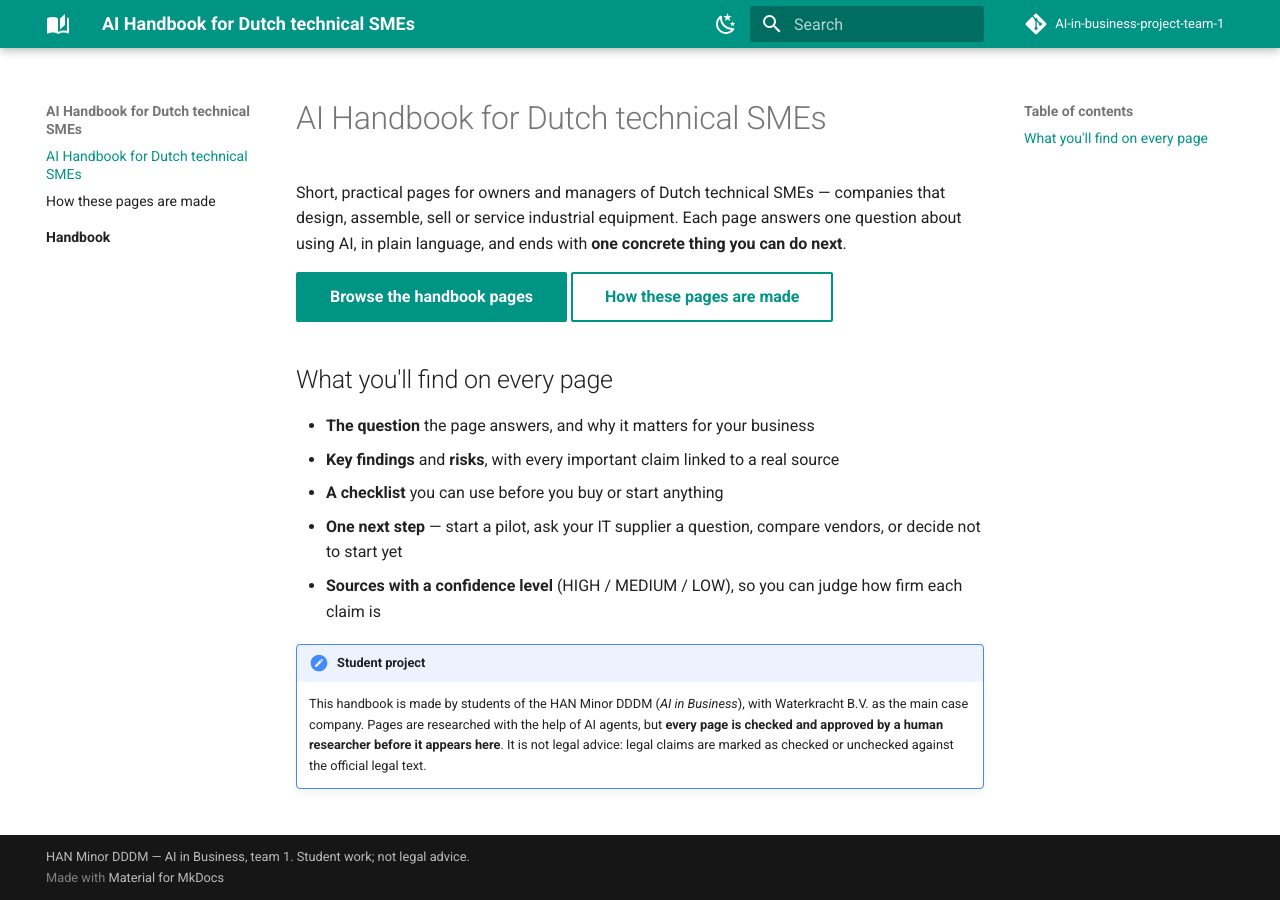
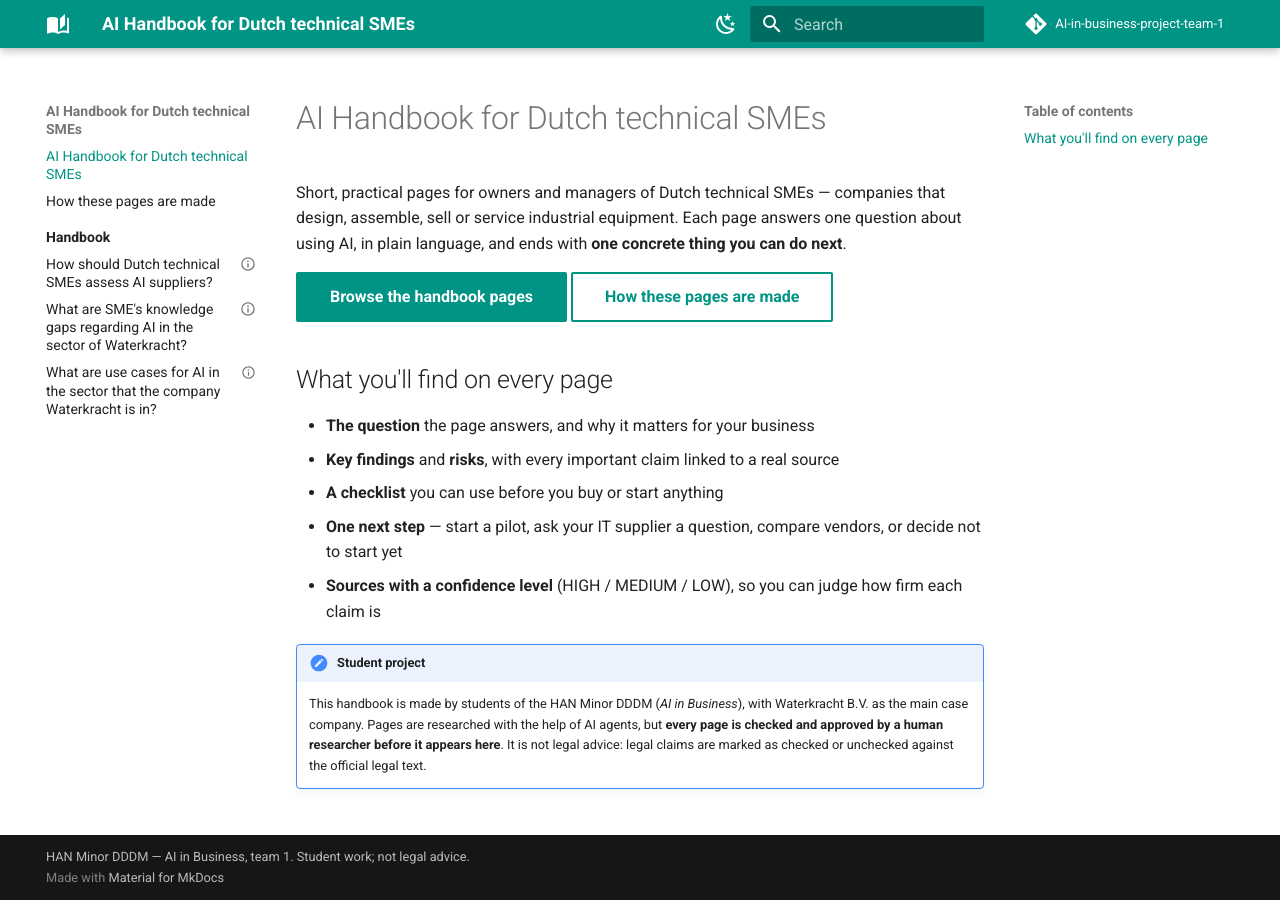
Before and after one commit to tijnpeters/AI-in-business-project-team-1, an MkDocs documentation site: the page built from docs/index.md, in a window 1280 px wide. Built offline with MkDocs 1.6.1 and Material for MkDocs 9.7.7, drawn with Linux system fonts in a browser that asks for light colours; comment, search, counter and statistics services are not loaded; some of the changed lines change nothing that is shown.

Commit message:
Publish 3 approved handbook pages

```diff
--- /dev/null
+++ b/docs/handbook/how-should-dutch-technical-smes-assess-ai-suppliers.md
@@ -0,0 +1,48 @@
+---
+title: How should Dutch technical SMEs assess AI suppliers?
+status: APPROVED
+---
+<!-- published-by: publish_wiki.py -->
+
+# How should Dutch technical SMEs assess AI suppliers?
+
+!!! warning "Overall confidence: MEDIUM"
+    Approved by **Kyran Weijman** on 2026-10-19.
+    Research last updated 2026-10-05.
+
+
+## Research question
+How should Dutch technical SMEs assess AI suppliers?
+
+## Business relevance
+Waterkracht B.V. and similar Dutch technical SMEs (equipment design, assembly, sales, service) increasingly buy AI-based tools from outside suppliers (e.g. predictive maintenance, quality inspection, planning software) rather than building AI in-house. Choosing the wrong supplier can mean unreliable results, legal exposure, or wasted budget the company cannot easily recover. A simple, low-cost way to check a supplier before signing a contract is directly useful to an SME owner with no in-house AI or legal team.
+
+## Key findings
+- Two Dutch methodologies were evaluated: the ECP "Artificial Intelligence Impact Assessment" (2018) and the Rijksoverheid "AI Impact Assessment 2.0" (December 2024). Both are **self-assessment tools for organisations deploying AI**, not supplier-vetting checklists. Neither gives a ready-made list of criteria for comparing AI suppliers.
+- The ECP tool states that "the provider and producer of the AI solution must ensure that a number of technical preconditions are met (for example, integrity of data, safety and continuity), but must also offer facilities allowing the organisation deploying the AI to take responsibility and to be transparent about the consequences." This is the only direct statement found on what a buyer should expect from a supplier. The tool also notes it "can also be used by developers of AI to test applications," meaning an SME could in principle ask a supplier to run through it too.
+- The Rijksoverheid AI Impact Assessment 2.0 touches supplier questions only briefly: it asks, when a system is built by an external party, "what are the contractual arrangements?" It also lists an Annex 2, "Questions for developers (providers) of high-risk AI systems," but the content of that annex was not available in the material reviewed, so its actual questions are not stated here.
+- The Rijksoverheid tool is built around the finalised EU AI Act risk categories (Regulation (EU) 2024/1689) (unchecked against primary legal text). This makes it more current than the 2018 ECP tool, which predates the AI Act entirely.
+- Both tools assume a multidisciplinary project team (e.g. CIO, CISO, legal, privacy, ethics advisor for the government tool). Not stated whether either tool offers a lighter version for a small company without these roles. This is a real feasibility gap for an SME: most technical SMEs do not have a privacy officer or in-house jurist.
+- No source reviewed gives concrete, ready-to-use supplier-comparison criteria (price, contract terms, data ownership, technical due diligence, vendor lock-in, support/SLA). Not stated in either source.
+
+## Risks
+- Relying only on these two tools could give a false sense of thoroughness: they assess *whether to use AI responsibly inside your own organisation*, not *whether this particular supplier is trustworthy*.
+- The ECP tool is from 2018 and does not address the EU AI Act, generative AI, or current supplier-risk practices (unchecked against primary legal text).
+- If an SME signs a contract with an AI supplier without confirming data integrity, safety, continuity and transparency arrangements (as the ECP document flags), it may unknowingly take on legal or operational responsibility that the supplier should share (unchecked against primary legal text).
+- The AI Act risk-category framing in the 2024 Rijksoverheid tool may apply differently depending on whether the SME is the "deployer" or the supplier is the "provider" under the Act; this distinction carries legal obligations (unchecked against primary legal text). Not stated in detail in the material reviewed.
+- Using a government or multi-stakeholder tool built for large organisations "as-is" may overwhelm a small team and cause the assessment to be skipped altogether.
+
+## Checklist
+For a technical SME owner evaluating an AI supplier, based only on what the sources state:
+1. Ask the supplier directly how they ensure data integrity, safety and continuity of the AI solution (per ECP, 2018).
+2. Ask the supplier what facilities they offer so your company can take responsibility and be transparent about the AI's consequences (per ECP, 2018).
+3. If the system is built or hosted by an external party, get the contractual arrangements in writing before go-live (per Rijksoverheid AI Impact Assessment 2.0, Dec 2024).
+4. Check whether the supplier is a "provider" under the EU AI Act and what risk category the system falls into; confirm this with legal advice, not with this handbook (unchecked against primary legal text).
+5. Do not assume either tool reviewed here gives a complete supplier checklist — treat both as a starting point only.
+
+## Next action
+Ask your IT or operations lead to request, in writing, the data-integrity, safety, continuity and transparency arrangements from each AI supplier under consideration, before any contract is signed.
+
+## Source list with confidence
+- Artificial Intelligence Impact Assessment (English version), ECP | Platform for the Information Society, 2018 - https://ecp.nl/wp-content/uploads/2019/01/Artificial-Intelligence-Impact-Assessment-English.pdf - Confidence: MEDIUM
+- AI Impact Assessment 2.0: Het hulpmiddel voor een betrouwbaar AI-project (version 2.0, December 2024), Ministry of Infrastructure and Water Management (Rijksoverheid/IenW) - rijksoverheid.nl (binaries path as given in evaluation) - Confidence: MEDIUM
--- a/docs/handbook/index.md
+++ b/docs/handbook/index.md
@@ -2,6 +2,10 @@
 
 Every page below has been reviewed and approved by a researcher. Each one ends with one concrete next step.
 
-*No pages have been approved yet.*
+| Page | Confidence | Approved |
+|---|---|---|
+| [How should Dutch technical SMEs assess AI suppliers?](how-should-dutch-technical-smes-assess-ai-suppliers.md) | MEDIUM | 2026-10-19 |
+| [What are SME's knowledge gaps regarding AI in the sector of Waterkracht?](what-are-sme-s-knowledge-gaps-regarding-ai-in-the-sector-of-.md) | MEDIUM | 2026-10-19 |
+| [What are use cases for AI in the sector that the company Waterkracht is in?](what-are-use-cases-for-ai-in-the-sector-that-the-company-wat.md) | LOW | 2026-10-19 |
 
-*List generated 2026-10-12.*
+*List generated 2026-10-19.*
--- /dev/null
+++ b/docs/handbook/what-are-sme-s-knowledge-gaps-regarding-ai-in-the-sector-of-.md
@@ -0,0 +1,60 @@
+---
+title: What are SME's knowledge gaps regarding AI in the sector of Waterkracht?
+status: APPROVED
+---
+<!-- published-by: publish_wiki.py -->
+
+# What are SME's knowledge gaps regarding AI in the sector of Waterkracht?
+
+!!! warning "Overall confidence: MEDIUM"
+    Approved by **Kyran Weijman** on 2026-10-19.
+    Research last updated 2026-10-07.
+
+
+## AI Knowledge Gaps for SMEs in the Waterkracht Sector
+
+## Research question
+What are SME's knowledge gaps regarding AI in the sector of Waterkracht?
+
+## Business relevance
+Waterkracht B.V. designs, assembles, sells and services industrial equipment. Across Europe and the Netherlands, SMEs in comparable technical and manufacturing sectors are adopting AI more slowly than larger firms. Understanding exactly which knowledge gaps hold back adoption helps Waterkracht decide where to invest first: training, data cleanup, or external advice. No source reviewed names Waterkracht, hydropower, or water-technology equipment specifically. All findings below come from general SME, manufacturing, or Dutch-economy research and must be treated as indicative, not sector-confirmed.
+
+## Key findings
+
+- **Dutch AI adoption is still low for small firms.** Among Dutch microbusinesses (2-9 employees), AI use rose from 6.8% (2023) to 13.8% (2025). Adoption grows with firm size: 11.6% at 2 employees up to 19.0% at 5-9 employees, and 29.8% for firms with 10-249 employees. Construction (4.6%) and hospitality (4.2%) show low adoption; no figure is given for industrial equipment manufacturing or water technology (CBS, 2026).
+
+- **Three recurring adoption barriers in manufacturing SMEs.** A German study of manufacturing SMEs (mechanical engineering, metal, plastics, electronics, automotive parts - not hydropower) found three dominant gaps: lack of in-house AI expertise or resources (72% of respondents), incompatibility of AI with existing systems/software (54%), and poor availability or quality of data (53%) (Knoblach et al., 2025). These are general manufacturing findings, not Dutch or water-sector specific, but the three categories - people, IT systems, data - are a useful checklist for any SME, including Waterkracht.
+
+- **Dutch policy research confirms the same pattern.** A Dutch Ministry of Economic Affairs-commissioned study found "lack of knowledge and skills" (gebrek aan kennis en vaardigheden) is a key barrier to AI adoption in Dutch SMEs, alongside limited digitalization, cost, and fear of job loss. Technical sectors (technische sectoren) and small firms lag due to lack of time, resources, or expertise. SMEs often lack insight into what AI can concretely offer their business, lack structured data, and lack technical, legal, and organizational knowledge. Experts say developing a vision/strategy is the most critical first step (Vankan et al., Dialogic, 2025). The report does not name Waterkracht or the hydropower sector.
+
+- **Specific gap areas named by a national training initiative.** Smart Industry NL, with FME, AIC4NL and AI-Certified, launched a free online AI learning platform for the Dutch manufacturing industry. By building role-based courses on basic AI literacy, the EU AI Act's impact on companies, and human-AI collaboration, the initiative implies these are the gaps Dutch manufacturing SMEs currently have (Smart Industry NL, undated). This is a promotional announcement, not a study, so treat the implied gaps as plausible, not proven.
+
+- **Trust, security and ethics gaps in generative AI.** An academic framework paper states that SMEs generally "lack comprehensive understanding of how to securely and responsibly implement AI technologies within their operational contexts," pointing to gaps in AI/LLM security, ethical use, and risk management (Sarker et al., 2025). This is generic across sectors and not verified with sector-specific data in what was reviewed.
+
+## Risks
+- Acting on these findings as if they describe Waterkracht directly would be a mistake: none of the five sources mention Waterkracht, hydropower, or water-technology equipment. Extrapolating general manufacturing or Dutch SME findings to Waterkracht's specific situation is "not stated" and should be checked internally.
+- Any reference above to the EU AI Act reflects only a training-platform announcement's framing of the law's relevance, not a legal analysis (unchecked against primary legal text).
+- Two sources (Smart Industry NL, Sarker et al.) have a built-in promotional or self-interest angle (selling a training platform or a proposed framework), which may overstate the size of the gap they claim to solve.
+- The Dialogic/Ministry of Economic Affairs study's sample may be biased toward SMEs already engaged with AI support programs (its own stated limitation), which could understate the true gap for average technical SMEs.
+- The Bamberg/manufacturing-SME percentages (72%, 54%, 53%) come from a German regional study, not a Dutch or water-sector sample; applying these numbers directly to Waterkracht is not supported by the source.
+
+## Checklist
+Use this as a starting self-check for Waterkracht, based on the gap categories found above:
+
+- [ ] Do we have at least one person who understands, in practical terms, what AI can and cannot do for our equipment business? (expertise gap)
+- [ ] Have we checked whether AI tools would work with our current software and machines, or would require new IT investment? (compatibility gap)
+- [ ] Do we have clean, structured, accessible data (e.g. machine logs, maintenance records, sales data) that an AI tool could actually use? (data gap)
+- [ ] Do we understand what the EU AI Act might require from a company like ours? (unchecked against primary legal text)
+- [ ] Do we have a basic vision or strategy for why we would use AI, beyond "everyone else is doing it"?
+- [ ] Have we discussed security, data protection, and responsible use before trying any AI tool, including generative AI/chatbots?
+
+## Next action
+Ask the IT or operations lead at Waterkracht to walk through the checklist above in a one-hour internal meeting, and write down, honestly, which boxes are unchecked - this is the cheapest possible way to find out which specific knowledge gap to address first, before spending money on training or tools.
+
+## Source list with confidence
+
+- Gebruik van AI-technologie door Nederlandse microbedrijven (CBS) - https://www.cbs.nl/nl-nl/longread/rapportages/2026/gebruik-van-ai-technologie-door-nederlandse-microbedrijven/2-gebruik-ai-technologie - Confidence: MEDIUM
+- The SME AI Experience Center: Overcoming AI Adoption Barriers for SMEs in Industrial Production - https://link.springer.com/article/10.1007/s13218-025-00899-4 - Confidence: MEDIUM
+- New AI learning platform with certification available for the manufacturing industry (Nieuw AI-leerplatform met certificering beschikbaar voor de maakindustrie) - https://smartindustry.nl/nieuw-ai-leerplatform-met-certificering-beschikbaar-voor-de-maakindustrie - Confidence: MEDIUM
+- SME-TEAM: Leveraging Trust and Ethics for Secure and Responsible Use of AI and LLMs in SMEs - https://arxiv.org/pdf/2509.10594 - Confidence: MEDIUM
+- Onderzoek AI-gebruik in het mkb: Ambitie of aarzeling? (Dialogic, for Ministerie van Economische Zaken) - https://dialogic.nl/wp-content/uploads/2025/11/onderzoek-ai-gebruik-in-het-mkb.pdf - Confidence: HIGH
--- /dev/null
+++ b/docs/handbook/what-are-use-cases-for-ai-in-the-sector-that-the-company-wat.md
@@ -0,0 +1,66 @@
+---
+title: What are use cases for AI in the sector that the company Waterkracht is in?
+status: APPROVED
+---
+<!-- published-by: publish_wiki.py -->
+
+# What are use cases for AI in the sector that the company Waterkracht is in?
+
+!!! danger "Overall confidence: LOW"
+    Approved by **Kyran Weijman** on 2026-10-19.
+    Research last updated 2026-10-09.
+
+
+## AI Use Cases for Waterkracht B.V. (Industrial Equipment Sector)
+
+## Research question
+What are use cases for AI in the sector that the company Waterkracht is in?
+
+## Business relevance
+Waterkracht designs, assembles, sells and services industrial equipment. AI could help in two ways: making the equipment itself smarter, and making internal work (planning, quotes, service) faster. Before spending money or time, the owner needs a realistic picture of what is proven, what is vendor marketing, and what is still untested for a company of Waterkracht's size.
+
+## Key findings
+
+1. **Predictive maintenance for pumps and other equipment.** Several sources describe using sensor data (temperature, flow, pressure, vibration) and machine learning to predict equipment failure before it happens.
+   - A 2023 trade-magazine article describes two vendor case studies: a power-plant pump and an offshore oil & gas pump installation, where machine learning reportedly gave 1-5 days of early warning and avoided large losses. These examples use large-scale sensor networks (one case used over 30,000 sensor points) and are not shown to be realistic for an SME's scale or budget.
+   - A 2025 academic preprint built a predictive model for centrifugal pumps using time-series data. Results were moderate and got worse the further ahead the model tried to predict (about 69% detection rate at 5 minutes, dropping to about 49% at 30 minutes). This is an unreviewed preprint, so the results are not independently confirmed.
+   - A Dutch smart-manufacturing platform (Smart Industry NL) also lists predictive maintenance as a realistic starting point for manufacturers, stating it can be done "without large budgets, without data scientists" - but gives no evidence or cost figures to back this claim.
+
+2. **Computer vision for quality control.** The same Smart Industry NL page describes using cameras and AI to catch product defects that people miss. No cost, accuracy data, or case study is given.
+
+3. **AI-assisted production planning.** Smart Industry NL also mentions AI that helps plan production based on orders, capacity and material availability. Again, no implementation detail or evidence is given.
+
+4. **Generative AI for office tasks.** Smart Industry NL lists generative AI for drafting quotes, answering technical questions, and helping write software. This is presented as a low-cost, low-effort entry point, but without supporting evidence.
+
+5. **Sector-level framing from the industry association FME.** FME (the Dutch trade association for machine-building companies) describes AI and data technology in general terms as a way to work "more effectively and efficiently" ("effectiever en efficiënter") and make products "smarter" ("slimmer"). It names manufacturing, logistics, chemistry and robotics as sectors with potential, which overlaps with Waterkracht's field. However, this is promotional text about FME's own programs, not a list of concrete use cases.
+
+6. **Two intended sources could not be used.** A government report on AI use among Dutch SMEs ("Onderzoek AI-gebruik in het mkb: Ambitie of aarzeling?") and one other PDF source could not be read in usable text form. No findings from these could be extracted or checked. They should be re-attempted before being relied on.
+
+## Risks
+
+- Most concrete case studies found (power plant, offshore platform) are large-scale operations, not representative of an SME. Applying their results to Waterkracht without testing is risky.
+- The pump-maintenance trade article is written by a vendor selling that exact technology, so its savings figures and performance claims are self-reported and not independently checked.
+- The academic preprint is not yet peer-reviewed, and its accuracy drops the further ahead it tries to predict - it is not a ready-to-use product.
+- The two most "official"-sounding sources (FME, Smart Industry NL) describe benefits in general terms but give no cost, data requirement, or implementation detail suited to a small company.
+- One government source could not be read at all; its content, author, and date remain unconfirmed.
+- No source in this review discussed data protection or other legal obligations relevant to collecting sensor or customer data; if Waterkracht moves forward, legal requirements around data handling would need separate, direct legal review (unchecked against primary legal text).
+- No instruction-like or manipulative content was found in any of the fetched sources; all read as ordinary web/academic/magazine content.
+
+## Checklist
+Before starting any AI pilot, Waterkracht should check:
+- [ ] Do we already collect sensor data (temperature, pressure, flow, vibration) from equipment we service or sell? If not, predictive maintenance is not yet feasible.
+- [ ] Do we have historical records of past equipment failures to train or test a model against?
+- [ ] Is there a specific, recurring problem (e.g. repeat pump failures, slow quoting) worth solving, rather than "AI" as a goal in itself?
+- [ ] Have we asked at least one independent (non-vendor) expert or peer company about real-world cost and effort for a similar pilot?
+- [ ] Do we understand what customer or sensor data would need to be stored or shared, and who is responsible for checking data protection rules (unchecked against primary legal text)?
+
+## Next action
+Ask the engineering or IT team what sensor data is currently collected from equipment already installed at customer sites. This single fact determines whether a predictive-maintenance pilot is even possible, and should be answered before any supplier conversations or pilot budget is considered.
+
+## Source list with confidence
+
+- Artificial Intelligence / Datatechnologieën - https://fme.nl/nl/artificial-intelligence - Confidence: MEDIUM
+- Aan de slag met Artificial Intelligence (AI) - https://smartindustry.nl/aan-de-slag-met-artificial-intelligence-ai - Confidence: MEDIUM
+- Onderzoek AI-gebruik in het mkb: Ambitie of aarzeling? - https://open.overheid.nl/documenten/30ab7be6-a0ea-4e4f-bf86-91157c56ccc8/file - Confidence: LOW
+- Short-Horizon Predictive Maintenance of Industrial Pumps Using Time-Series Features and Machine Learning - https://arxiv.org/pdf/2508.19974 - Confidence: MEDIUM
+- Machine Learning for Pump Predictive Maintenance - https://www.pumpsandsystems.com/machine-learning-pump-predictive-maintenance - Confidence: MEDIUM
```
